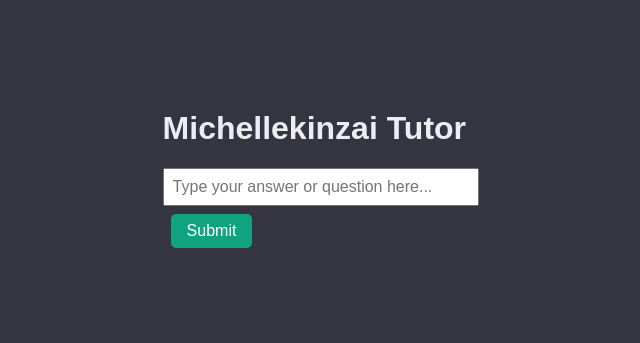
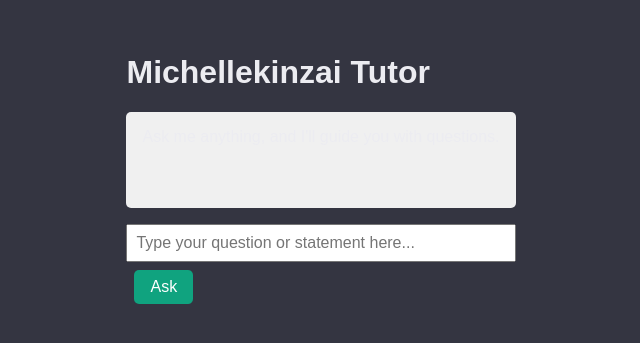
Before and after one commit to Lukesky22sk/sharvil-stutorfrontend, a React (Create React App) app: page / in a window 1280 px wide. Shown: the part 221-564 px from the top of the page, without its empty margins (319-959 px from the left). Built offline with nearby package versions, Linux system fonts and the light colour scheme; no server answers.

Commit message:
Update App.js

```diff
--- a/src/App.js
+++ b/src/App.js
@@ -1,43 +1,39 @@
+import React, { useState } from "react";
 
-import React, { useState, useEffect } from "react";
-
-const BACKEND_URL = "https://michellekinzaibackendbotfr.onrender.com"; // Change if your backend URL differs
+const BACKEND_URL = "https://michellekinzaibackendbotfr.onrender.com"; // Your backend URL
 
 export default function App() {
-  const [userId] = useState(() => "user_" + Math.floor(Math.random() * 10000));
-  const [question, setQuestion] = useState("");
-  const [guidance, setGuidance] = useState("");
-  const [answer, setAnswer] = useState("");
+  const [input, setInput] = useState("");
+  const [response, setResponse] = useState(
+    "Ask me anything, and I'll guide you with questions."
+  );
   const [loading, setLoading] = useState(false);
 
-  useEffect(() => {
-    fetch(`${BACKEND_URL}/api/questions?user=${userId}`)
-      .then((res) => res.json())
-      .then((data) => {
-        setQuestion(data.question);
-        setGuidance(data.guidance);
-      });
-  }, [userId]);
-
-  const submitAnswer = async () => {
-    if (!answer.trim()) return;
+  const submitInput = async () => {
+    if (!input.trim()) return;
 
     setLoading(true);
 
     try {
-      const res = await fetch(`${BACKEND_URL}/api/answers`, {
+      const res = await fetch(`${BACKEND_URL}/chat`, {
         method: "POST",
         headers: { "Content-Type": "application/json" },
-        body: JSON.stringify({ user: userId, answer }),
+        body: JSON.stringify({ prompt: input }),
       });
+
       const data = await res.json();
 
-      setQuestion(data.question || "");
-      setGuidance(data.guidance || "");
-      setAnswer("");
+      if (data.response) {
+        setResponse(data.response);
+      } else if (data.error) {
+        setResponse("Error from backend: " + data.error);
+      } else {
+        setResponse("Unexpected response from backend.");
+      }
+
+      setInput("");
     } catch (e) {
-      setQuestion("Error communicating with backend.");
-      setGuidance("");
+      setResponse("Error communicating with backend.");
     } finally {
       setLoading(false);
     }
@@ -45,41 +41,53 @@ export default function App() {
 
   const handleKeyDown = (e) => {
     if (e.key === "Enter" && !loading) {
-      submitAnswer();
+      submitInput();
     }
   };
 
   return (
     <div style={{ maxWidth: 600, margin: "2rem auto", fontFamily: "Arial, sans-serif" }}>
       <h1>Michellekinzai Tutor</h1>
-      <div style={{ marginBottom: "1rem", fontWeight: "bold" }}>{question}</div>
-      <div style={{ marginBottom: "1rem", color: "#666" }}>{guidance}</div>
+
+      <div
+        style={{
+          marginBottom: "1rem",
+          minHeight: "4rem",
+          padding: "1rem",
+          backgroundColor: "#f0f0f0",
+          borderRadius: "5px",
+          whiteSpace: "pre-wrap",
+        }}
+      >
+        {response}
+      </div>
 
       <input
         type="text"
-        value={answer}
-        onChange={(e) => setAnswer(e.target.value)}
+        value={input}
+        onChange={(e) => setInput(e.target.value)}
         onKeyDown={handleKeyDown}
         disabled={loading}
+        placeholder="Type your question or statement here..."
         style={{
           width: "100%",
           padding: "0.5rem",
           fontSize: "1rem",
           boxSizing: "border-box",
         }}
-        placeholder="Type your answer or question here..."
       />
+
       <button
-        onClick={submitAnswer}
-        disabled={loading || !answer.trim()}
+        onClick={submitInput}
+        disabled={loading || !input.trim()}
         style={{
           marginTop: "0.5rem",
           padding: "0.5rem 1rem",
           fontSize: "1rem",
-          cursor: loading || !answer.trim() ? "not-allowed" : "pointer",
+          cursor: loading || !input.trim() ? "not-allowed" : "pointer",
         }}
       >
-        {loading ? "Thinking..." : "Submit"}
+        {loading ? "Thinking..." : "Ask"}
       </button>
     </div>
   );
```
